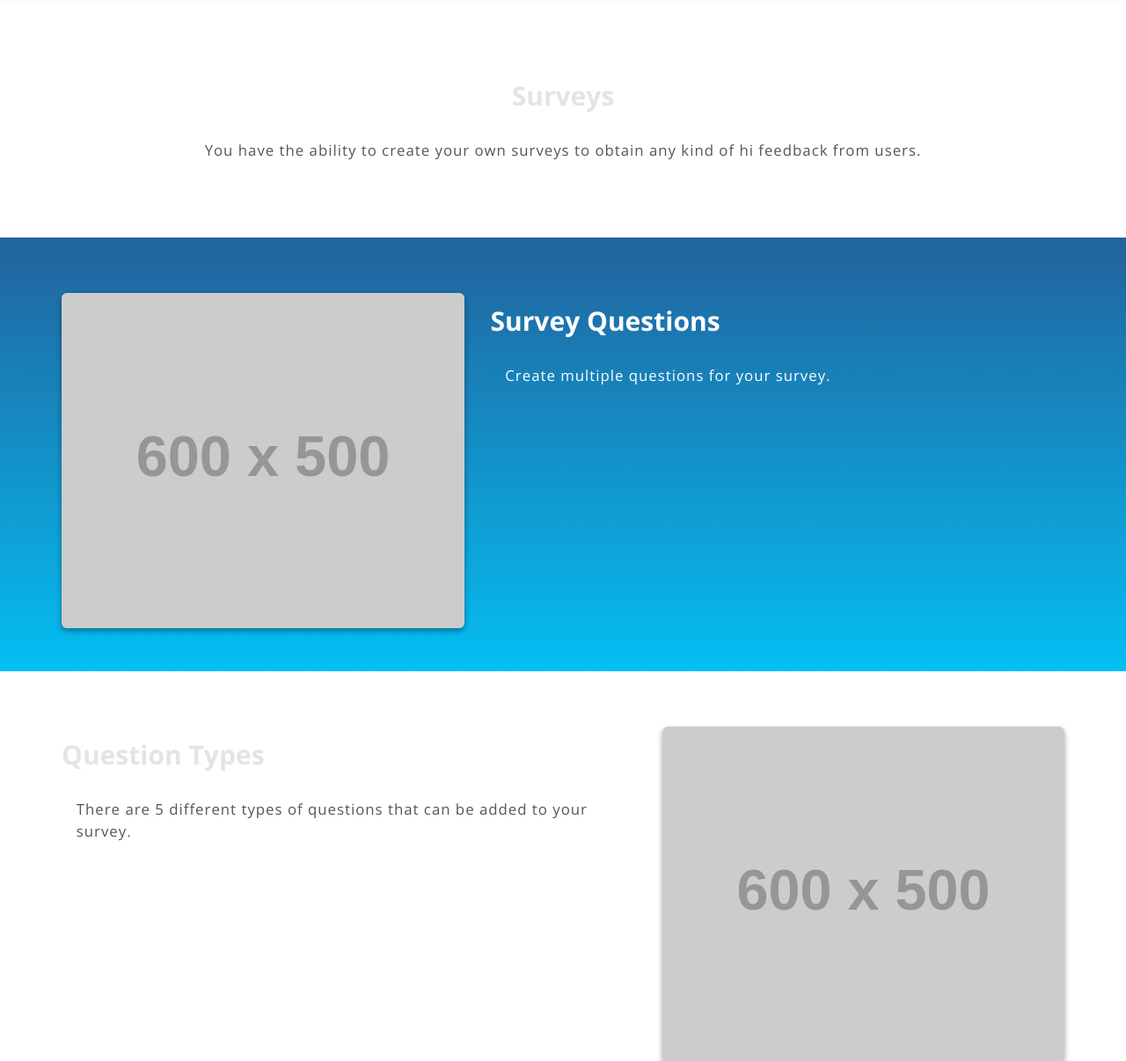
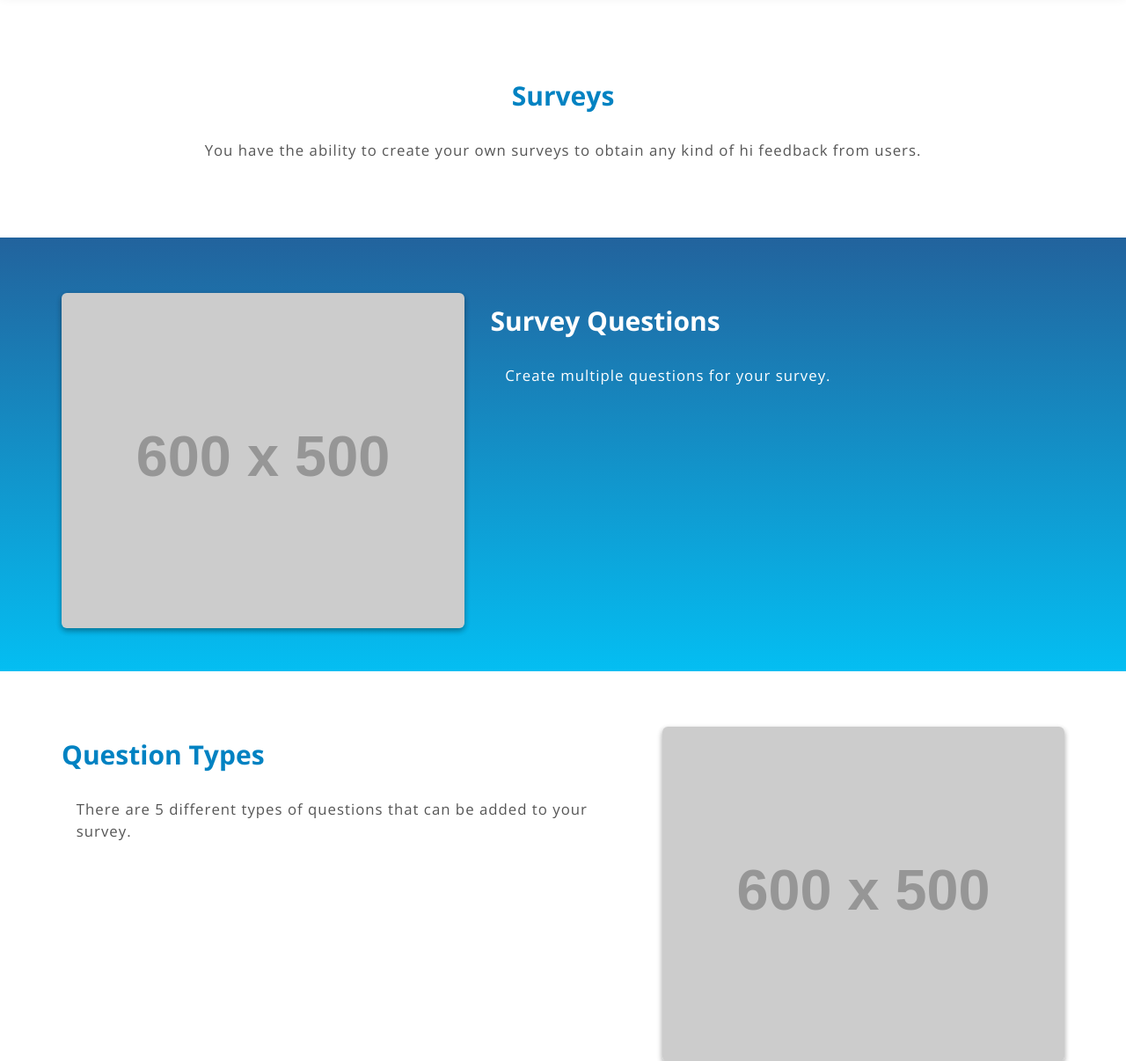
Before and after one commit to pete-ewg17/ewg_tech_website_2017, a PHP site: page /surveys.php in a window 1280 px wide. Shown: the part 63-1269 px from the top of the page at 88% size. Run offline with PHP 8.4, Linux system fonts and the light colour scheme; grey boxes labelled with a size stand in for pictures from a placeholder-image service; some libraries are stand-ins or nearby versions.

Commit message:
updated featurette h2 color

```diff
--- a/css/landing-page.css
+++ b/css/landing-page.css
@@ -803,6 +803,7 @@
     .featurette h2 {
         font-weight: 700;
         margin-bottom: 0.9em;
+        color: #0082c2;
     }
 
 
```
